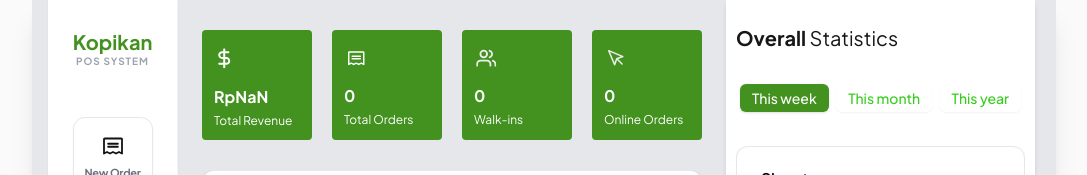
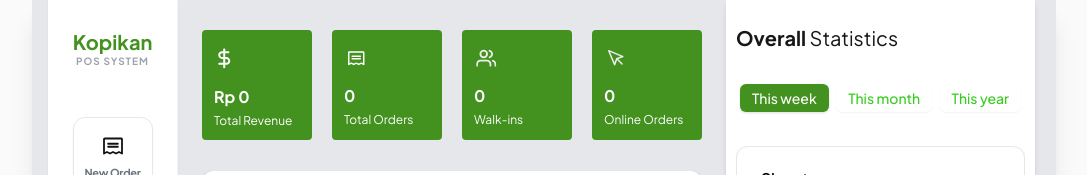
Before and after one commit to FikalAhmad/pos-kopikan, a Next.js app: page /dashboard in a window 1280 px wide. Shown: the top 175 px of the page, without its empty margins (96-1183 px from the left). Built offline with nearby package versions, Linux system fonts and the light colour scheme; no server answers.

Commit message:
fix menu dashboard

```diff
--- a/src/app/(main)/dashboard/page.tsx
+++ b/src/app/(main)/dashboard/page.tsx
@@ -22,8 +22,15 @@ export type ProductDetailProps = ProductWithOption & {
   }[];
 };
 
+export type TotalSummaryProps = {
+  totalRevenue: number;
+  totalOrder: number;
+  totalOrderOffline: number;
+  totalOrderOnline: number;
+};
+
 const Dashboard = () => {
-  const { data: dataTotalSummary } = useFetch(
+  const { data: dataTotalSummary } = useFetch<TotalSummaryProps>(
     ["total-summary"],
     "/api/dashboard/total-summary"
   );
@@ -32,7 +39,7 @@ const Dashboard = () => {
     {
       id: 1,
       icon: CashIcon,
-      value: formatPrice(dataTotalSummary?.totalRevenue),
+      value: formatPrice(dataTotalSummary?.totalRevenue || 0),
       detail: "Total Revenue",
     },
     {
```
